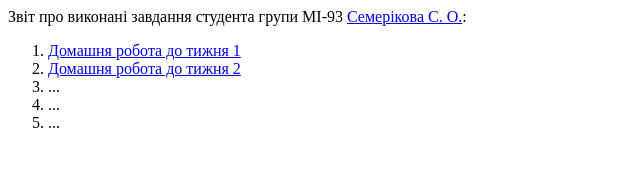
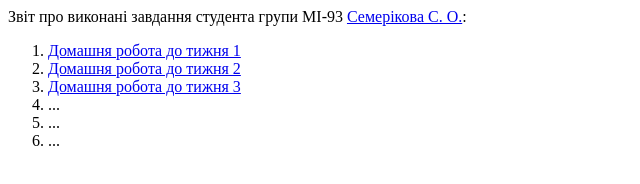
Before and after one commit to volverina/ICTO-25, a plain HTML site: page index.html in a window 1280 px wide. Shown: the whole page, without its empty margins (0-640 px from the left). Drawn offline with Linux system fonts and the light colour scheme.

Commit message:
Update index.html

```diff
--- a/index.html
+++ b/index.html
@@ -6,6 +6,7 @@
 		<ol>
 			<li><a href="hw1/homework1.html" target="_blank">Домашня робота до тижня 1</a></li>
 			<li><a href="hw2/homework2.html" target="_blank">Домашня робота до тижня 2</a></li>
+			<li><a href="hw3/homework3.html" target="_blank">Домашня робота до тижня 3</a></li>
 			<li>...</li>
 			<li>...</li>
 			<li>...</li>
```
